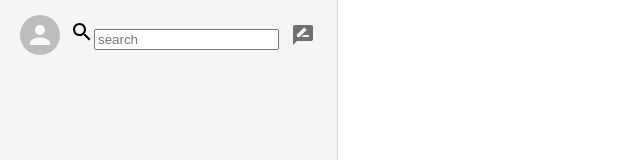
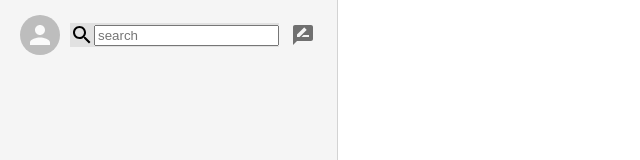
Before and after one commit to Vinoth6194/redux_imessage, a React (Create React App) app: page / in a window 1280 px wide. Shown: the top 160 px of the page, without its empty margins (0-640 px from the left). Built offline with nearby package versions, Linux system fonts and the light colour scheme.

Commit message:
sidebar__input

```diff
--- a/src/Sidebar.css
+++ b/src/Sidebar.css
@@ -16,3 +16,10 @@
   cursor: pointer;
   margin: 10px;
 }
+.sidebar__input {
+  display: flex;
+  align-items: center;
+  justify-items: center;
+  flex: 1;
+  background-color: #e1e1e1;
+}
```
